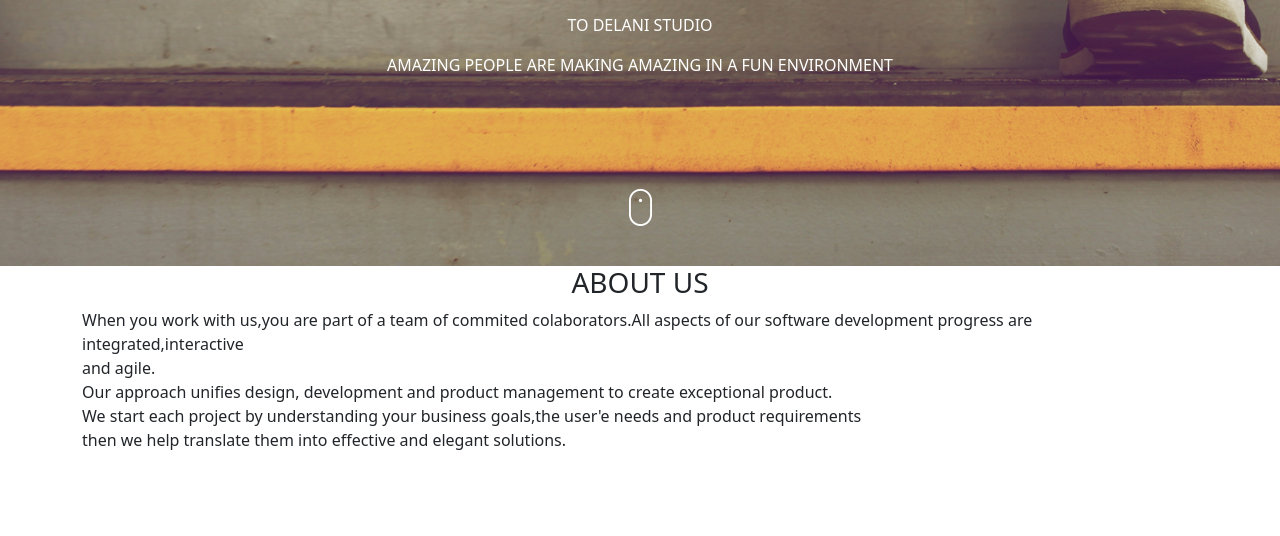
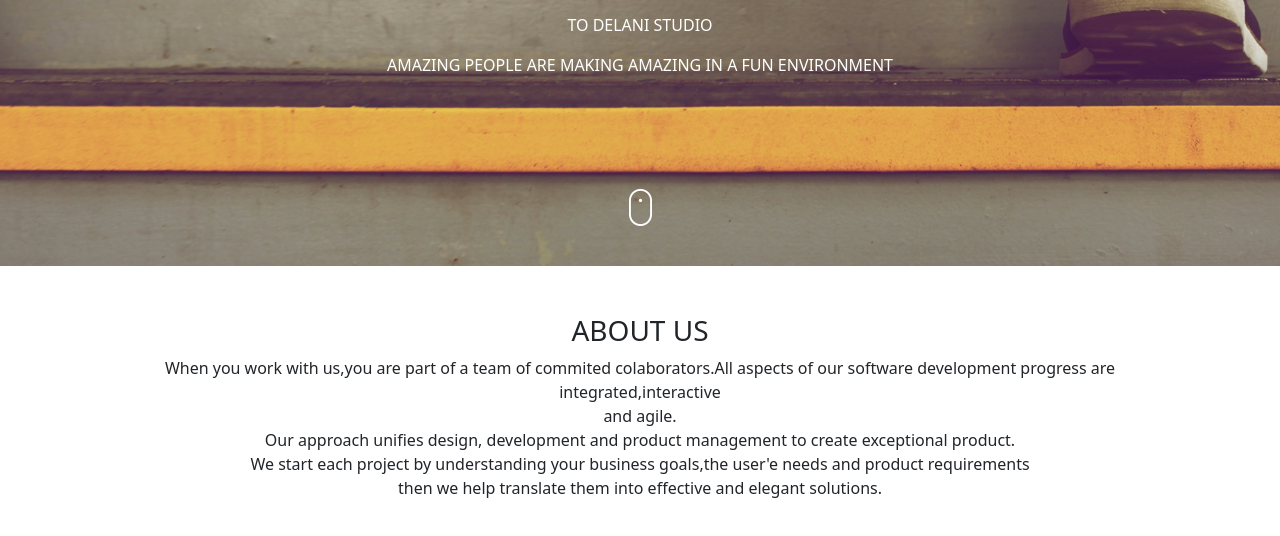
Before and after one commit to Hanan-Hussein/DelaniStudio, a plain HTML site: page index.html in a window 1280 px wide. Shown: the part 534-1070 px from the top of the page. Before the commit the page ends 1002 px from the top, so only its background shows below. Drawn offline with nearby package versions, Linux system fonts and the light colour scheme.

Commit message:
st:aboutUs-styled the about us page

```diff
--- a/index.html
+++ b/index.html
@@ -26,9 +26,9 @@
   </div>
 
   <div class="container">
-    <div class="aboutUs d-flex flex-column justify-content-end align-items-center">
-      <p class="h3">ABOUT US</p>
-      <p>When you work with us,you are part of a team of commited colaborators.All aspects of our software development
+    <div class="aboutUs d-flex flex-column justify-content-end align-items-center p-5">
+      <p class="h3 ">ABOUT US</p>
+      <p class="text-center">When you work with us,you are part of a team of commited colaborators.All aspects of our software development
         progress are integrated,interactive <br> and agile.<br>Our approach
         unifies design, development and product management to create exceptional product.<br>We start each project
         by understanding your business goals,the user'e needs and product requirements<br>
```
